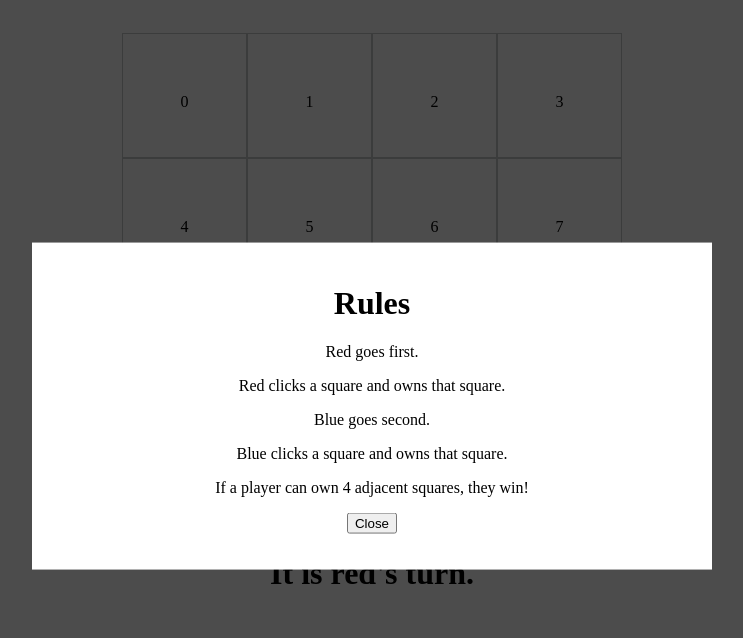
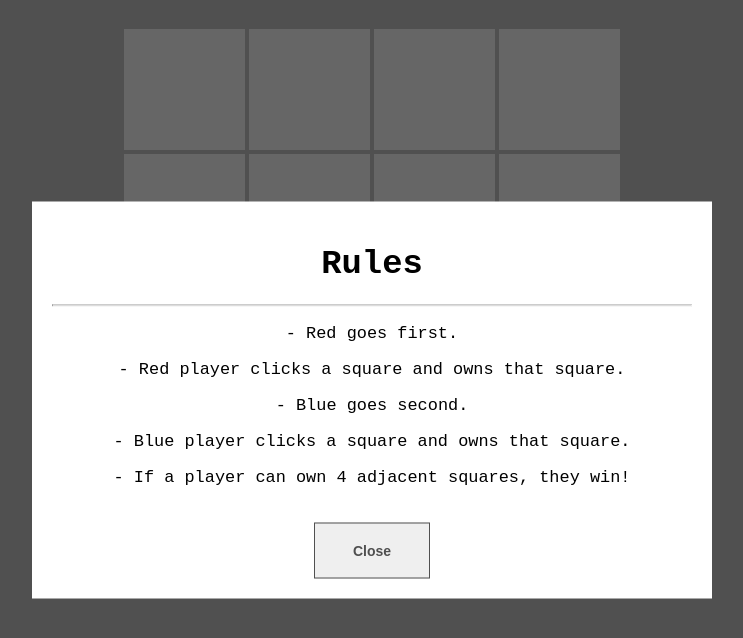
Before and after one commit to joelbrewster/Project1, a plain HTML site: page index.html in a window 1280 px wide. Shown: the whole page, without its empty margins (268-1011 px from the left). Drawn offline with nearby package versions, Linux system fonts and the light colour scheme.

Commit message:
css animations
perty

```diff
--- a/css/style.css
+++ b/css/style.css
@@ -1,16 +1,36 @@
-* {
-  /*border: 1px solid red;*/
-}
 body {
   text-align: center;
   min-width: 500px;
+  font-family: monospace;
+  font-size: 1.3em;
+	font-style: normal;
+	font-variant: normal;
+  background: #C7C7C7;
 }
+
+/*center these fools*/
 div {
-  padding-top: 1%;
   margin: 0 auto;
 }
-h1 {
+
+button {
+  font-size: 14px;
+  padding: 3% 6%;
+  font-weight: bold;
+  border: 1px solid #505050;
+  color: #4F4F4F;
 }
+
+button:hover {
+  color: black ;
+  border: 1px solid #505050;
+  animation-name: boingboing;
+  animation-duration: 3s
+  -webkit-animation-name: boingboing;
+  -webkit-animation-duration: 3s;
+  animation-iteration-count:infinite;
+}
+
 #page {
   width: 100%;
   height: 100%;
@@ -22,19 +42,40 @@ h1 {
 }
 
 #board .square {
-  border: 1px double #C7C8CA;
+  border: 2px solid #C7C7C7;
   box-sizing: border-box;
   float: left;
   height: 125px;
   width: 125px;
   text-align: center;
   line-height: 125px;
+  cursor: pointer;
 }
 
 #board .square:hover {
   /*Change to fade in or something*/
-  background: #c7c7c7;
-  border: 1px solid black;
+  border: 1px solid #505050;
+  background: rgba(80,80,80,.6);
+  animation-name: boingboing;
+  animation-duration: 3s
+  -webkit-animation-name: boingboing;
+  -webkit-animation-duration: 3s;
+  animation-iteration-count:infinite;
+}
+
+@keyframes boingboing {
+  0%{
+    opacity: .8;
+    transform: scale(1, 1);
+  }
+  50% {
+    opacity: 1;
+    transform: scale(1.05, 1.05);
+  }
+  100% {
+    opacity: .8;
+    transform: scale(1, 1);
+  }
 }
 
 #board .square.red {
@@ -49,18 +90,31 @@ h1 {
   border: 1px solid black;
 }
 
-
-/*Change @media queries for smaller size screens*/
 #modal {
   position: fixed;
-  /*font-family: Arial, Helvetica, sans-serif;*/
   top: 0;
   left: 0;
-  background: rgba(0, 0, 0, 0.7);
+  background: rgba(0, 0, 0, 0.6);
   z-index: 99999;
   height: 100%;
   width: 100%;
+  animation-name: animatetop;
+  animation-duration: 0.5s
+  -webkit-animation-name: animatetop;
+  -webkit-animation-duration: 0.5s;
 }
+
+/* Add Animation */
+@keyframes animatetop {
+  from {top: -500px; opacity: 0}
+  to {top: 0; opacity: 1}
+}
+
+@-webkit-keyframes animatetop {
+  from {top: -500px; opacity: 0}
+  to {top: 0; opacity: 1}
+}
+
 .modalconent {
   position: absolute;
   top: 50%;
@@ -70,3 +124,5 @@ h1 {
   width: 50%;
   padding: 20px;
 }
+
+/*Change @media queries for smaller size screens*/
--- a/index.html
+++ b/index.html
@@ -11,36 +11,39 @@
   </head>
   <body>
     <div id='page'>
+      <br>
       <div id='board'>
-        <div id="d0" class="square">0</div>
-        <div id="d1" class="square">1</div>
-        <div id="d2" class="square">2</div>
-        <div id="d3" class="square">3</div>
-        <div id="d4" class="square">4</div>
-        <div id="d5" class="square">5</div>
-        <div id="d6" class="square">6</div>
-        <div id="d7" class="square">7</div>
-        <div id="d8" class="square">8</div>
-        <div id="d9" class="square">9</div>
-        <div id="d10" class="square">10</div>
-        <div id="d11" class="square">11</div>
-        <div id="d12" class="square">12</div>
-        <div id="d13" class="square">13</div>
-        <div id="d14" class="square">14</div>
-        <div id="d15" class="square">15</div>
+        <div id="d0" class="square"></div>
+        <div id="d1" class="square"></div>
+        <div id="d2" class="square"></div>
+        <div id="d3" class="square"></div>
+        <div id="d4" class="square"></div>
+        <div id="d5" class="square"></div>
+        <div id="d6" class="square"></div>
+        <div id="d7" class="square"></div>
+        <div id="d8" class="square"></div>
+        <div id="d9" class="square"></div>
+        <div id="d10" class="square"></div>
+        <div id="d11" class="square"></div>
+        <div id="d12" class="square"></div>
+        <div id="d13" class="square"></div>
+        <div id="d14" class="square"></div>
+        <div id="d15" class="square"></div>
       </div>
     </div>
     <h1>It is <span id="messages"></span>'s turn.</h1>
     <div id="modal">
       <div class="modalconent">
         <h1>Rules</h1>
-        <p>Red goes first.</p>
-        <p>Red clicks a square and owns that square.</p>
-        <p>Blue goes second.</p>
-        <p>Blue clicks a square and owns that square.</p>
-        <p>If a player can own 4 adjacent squares, they win!</p>
-        <p>
+        <hr>
+        <p>- Red goes first.</p>
+        <p>- Red player clicks a square and owns that square.</p>
+        <p>- Blue goes second.</p>
+        <p>- Blue player clicks a square and owns that square.</p>
+        <p>- If a player can own 4 adjacent squares, they win!</p>
+        <br>
         <button id="button">Close</button>
+        <br>
       </div>
     </div>
   </body>
--- a/js/app.js
+++ b/js/app.js
@@ -1,4 +1,5 @@
 $(function() {
+  //Load the modal rules window on page load
   window.onload = function () {
     document.getElementById('button').onclick = function () {
       document.getElementById('modal').style.display = "none";
@@ -44,6 +45,7 @@ function setNextTurn(){
   else {
     currentPlayer = playerRed;
   }
+  //TODO change cursor border to the player colors
   var messages = $('#messages').text(currentPlayer);
 }
 setNextTurn();
```
